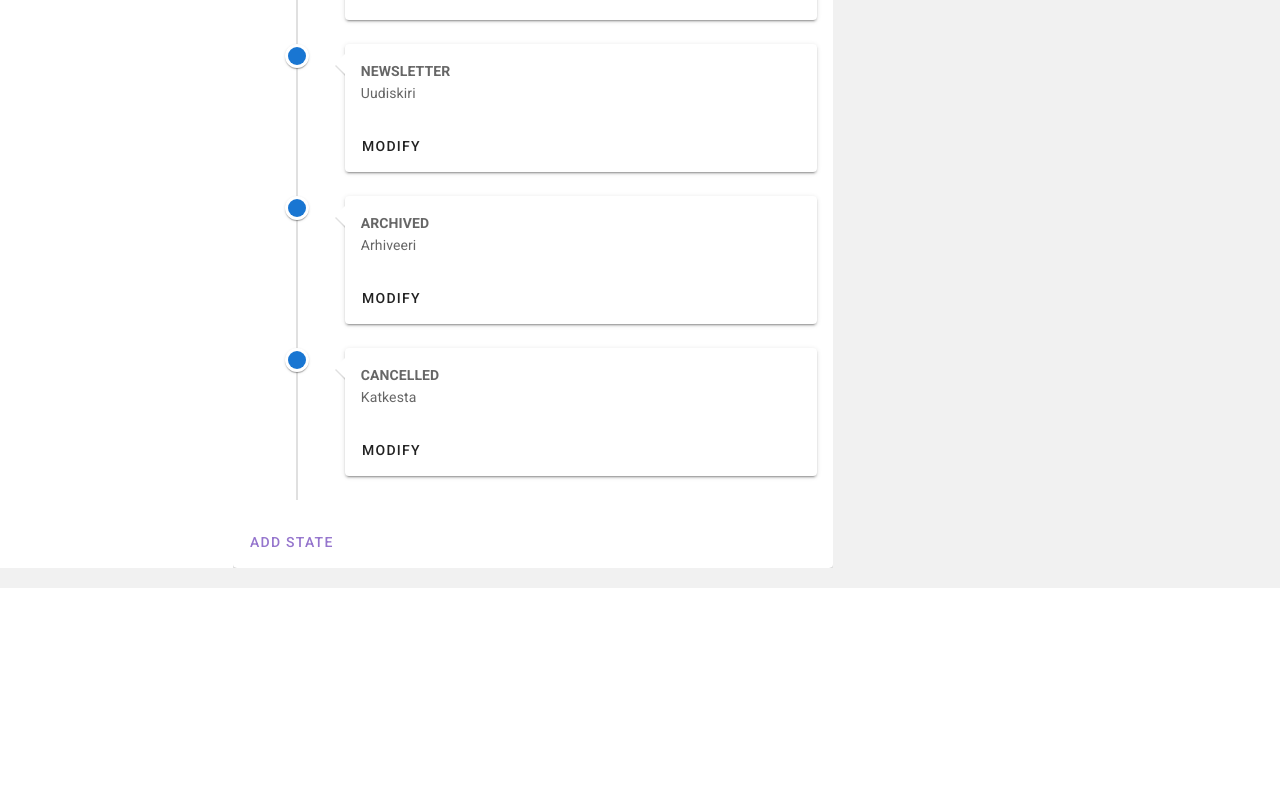
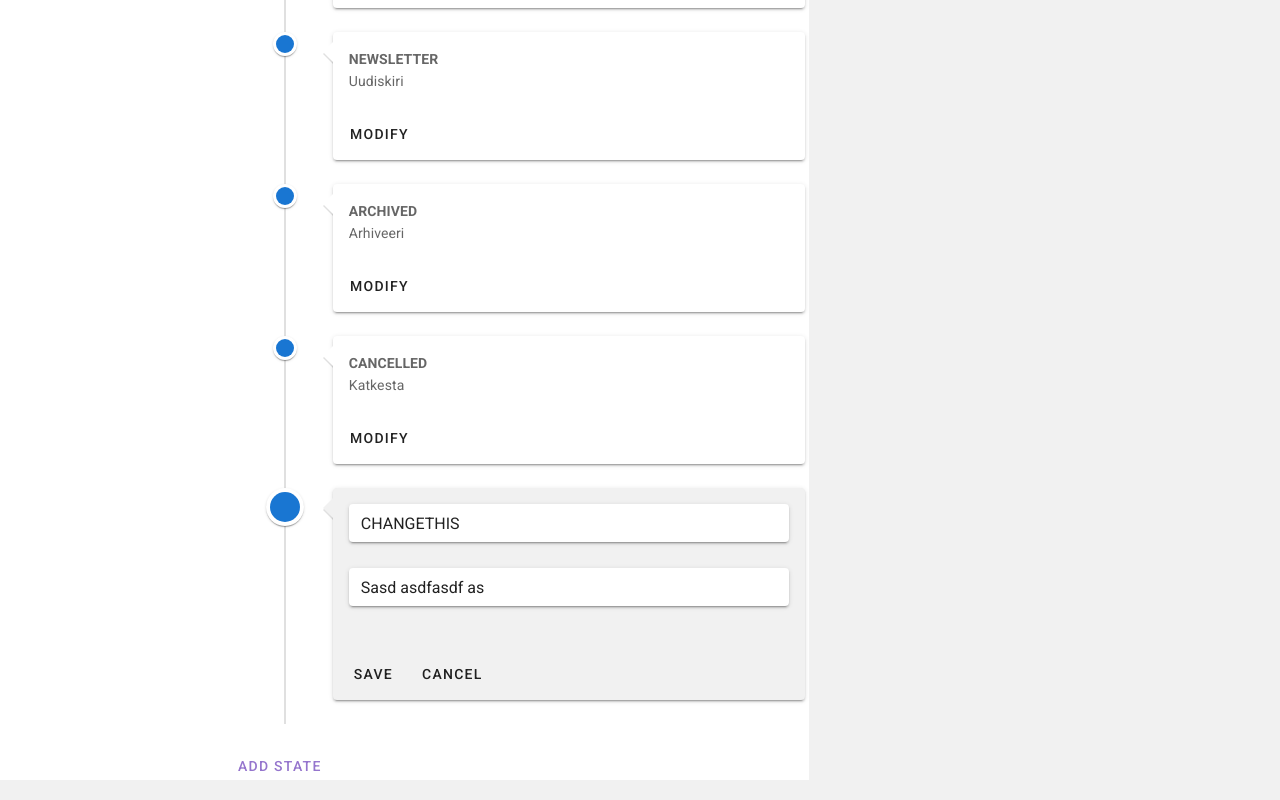
Before and after one commit to wpkonsult/mangofp-settings-ts, a Vue app: page / in a window 1280 px wide. Shown: the part 1369-2169 px from the top of the page. Before the commit the page ends 1957 px from the top, so only its background shows below. Built offline with nearby package versions, Linux system fonts and the light colour scheme.

Commit message:
edit comopnent fro new step

```diff
--- /dev/null
+++ b/src/components/MangoFpEditStep.vue
@@ -0,0 +1,90 @@
+<template>
+    <v-card dark color="#f1f1f1">
+        <v-card-text>
+            <v-text-field
+                light
+                class="input-on-card"
+                :hint="
+                    locStr(
+                        'Code - Id for this step of process - have to be unique',
+                    )
+                "
+                solo
+                dense
+                :label="locStr('Code')"
+                v-model="code4Edit"
+            ></v-text-field>
+
+            <v-text-field
+                light
+                class="input-on-card"
+                :hint="locStr('Description - What is achieved in this step')"
+                solo
+                dense
+                :label="locStr('Description')"
+                v-model="description4Edit"
+            ></v-text-field>
+        </v-card-text>
+        <v-card-actions>
+            <v-btn light text @click="saveData">
+                {{ locStr("Save") }}
+            </v-btn>
+            <v-btn light text @click="cancelSaving">
+                {{ locStr("Cancel") }}
+            </v-btn>
+        </v-card-actions>
+    </v-card>
+</template>
+<script lang="ts">
+import Vue from "vue";
+import { locStr } from "@/utilities";
+export default Vue.extend({
+    name: "MangoFpEditStep",
+    props: {
+        code: {
+            type: String,
+        },
+        description: {
+            type: String,
+        },
+    },
+    data() {
+        return {
+            code4Edit: this.code || "",
+            description4Edit: this.description || "",
+        };
+    },
+    methods: {
+        locStr: function(key: string): string {
+            return locStr(key);
+        },
+        saveData() {
+            console.log(`About to save data code: ${this.code4Edit}, description: ${this.description4Edit}`);
+        },
+        cancelSaving() {
+            console.log("About to cancel saving");
+        },
+    },
+});
+</script>
+<style>
+.input-on-card input[type="text"]:focus {
+    box-shadow: 0 0 0 1px #ffffff;
+}
+
+.input-on-card {
+    border-color: white;
+    outline-style: none;
+}
+
+.input-on-card div {
+    border-color: white !important;
+    outline-style: none;
+}
+
+.input-on-card input {
+    border-style: none;
+    outline-style: none;
+    border-color: white !important;
+}
+</style>
--- a/src/components/MangoFpProcessSteps.vue
+++ b/src/components/MangoFpProcessSteps.vue
@@ -1,6 +1,6 @@
 <template>
     <v-sheet background-color="transparent" color="basil" elevation="1">
-        <v-container>
+        <v-container pa-0>
             <v-row justify="space-around">
                 <v-card width="600">
                     <v-card-title>
@@ -38,13 +38,16 @@
                                     </v-card-actions>
                                 </v-card>
                             </v-timeline-item>
+                            <v-timeline-item>
+                                <MangoFpEditStep code="CHANGETHIS" description="Sasd asdfasdf as"/>
+                            </v-timeline-item>
                         </v-timeline>
                     </v-card-text>
                     <v-card-actions>
                         <v-btn
                             color="deep-purple lighten-2"
                             text
-                            @click="alert('Lisa')"
+                            @click="addState"
                         >
                             {{ locStr("Add state") }}
                         </v-btn>
@@ -58,9 +61,13 @@
 import Vue from "vue";
 import { StateData, NextState } from "@/types";
 import { locStr } from "@/utilities";
+import MangoFpEditStep from "./MangoFpEditStep.vue";
 
 export default Vue.extend({
     name: "MangoFpProcessSteps",
+    components: {
+        MangoFpEditStep,
+    },
     props: {
         states: {
             type: Array,
@@ -74,9 +81,12 @@ export default Vue.extend({
         locStr: function(key: string): string {
             return locStr(key);
         },
-        modifyState: function(event: any) {
+        modifyState: function(stateCode: string) {
             console.log("About to modify ");
-            console.log(event);
+            console.log(stateCode);
+        },
+        addState: function() {
+            console.log("About to add state");
         },
     },
 });
```
